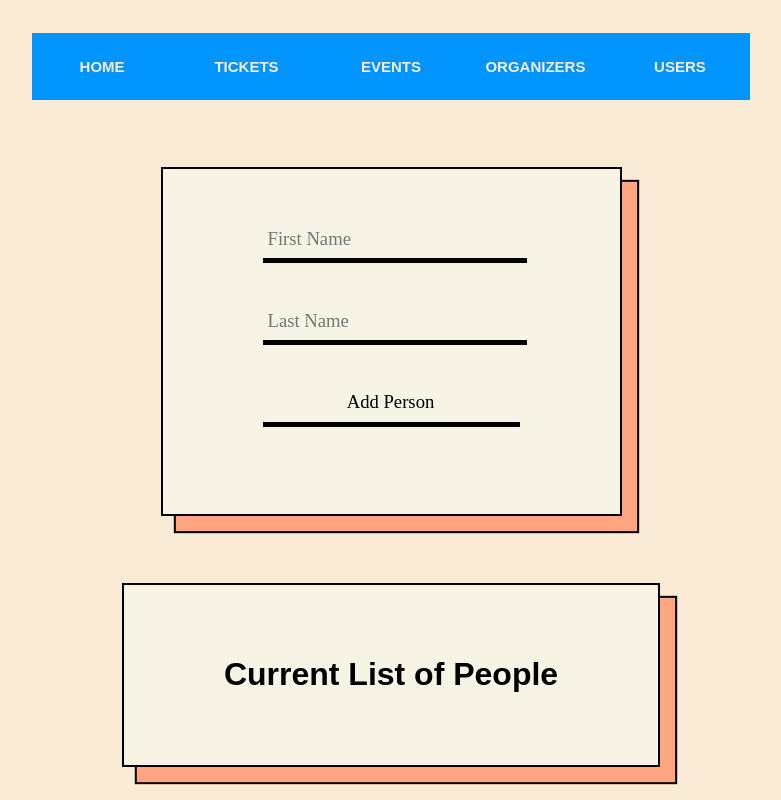
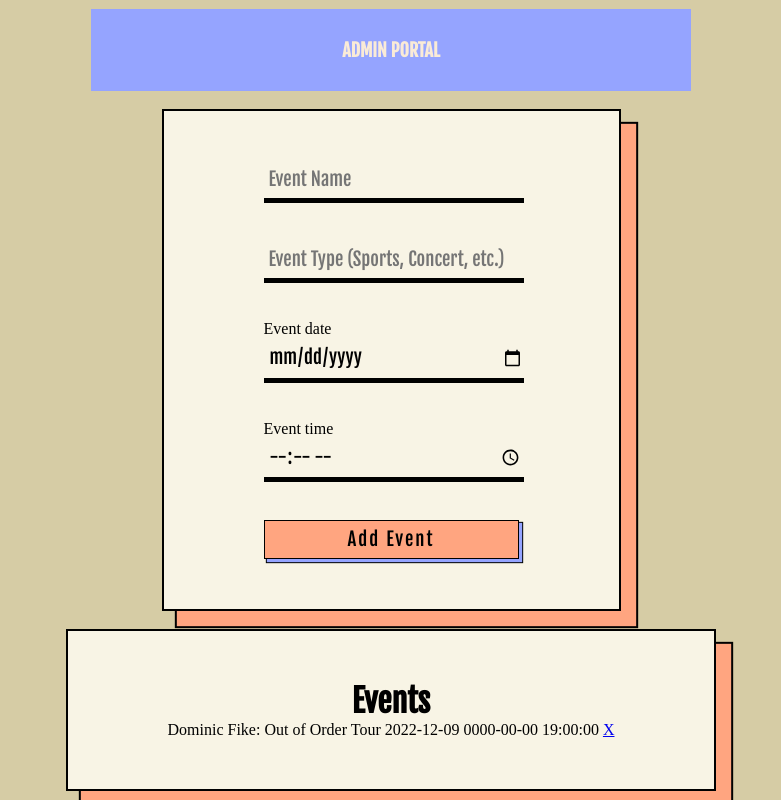
Before and after one commit to justingales/The-Other-Guys-Project, a PHP site: page / in a window 1280 px wide. Shown: the whole page, without its empty margins (249-1030 px from the left). Run offline with PHP 8.4, Linux system fonts and the light colour scheme; data comes from the database, SQL or seed files in the repository; data that the repository does not hold is empty.

Commit message:
updated php in website to add events

```diff
--- a/index.php
+++ b/index.php
@@ -8,80 +8,69 @@
 
     <link rel="stylesheet" href="style.css" />
 
-    <title>Database</title>
+    <title>Event Finder</title>
 
 </head>
-
-<body>
 
     <div class="navbar">
 
         <ul>
 
-            <li><a href="#">Home</a></li>
-
-            <li><a href="#">Tickets</a></li>
-
-            <li><a href="#">Events</a></li>
-
-            <li><a href="#">Organizers</a></li>
-
-            <li><a href="#">Users</a></li>
+            <li><a href="#">Admin Portal</a></li>
 
         </ul>
 
     </div>
 
-    <div class="contact-us">
+    <div class="events">
   <form>
-    <input name="fname" placeholder="First Name" required="" type="text" />
-    <input name="lname" placeholder="Last Name" required="" type="text" />
-    <input type="submit" class="button" value="Add Person">
+    <input name="eventName" placeholder="Event Name" required="" type="text" />
+    <input name="eventType" placeholder="Event Type (Sports, Concert, etc.)" required="" type="text" />
+    <label for="eventDate">Event date</label> <span id="date-format"></span>
+    <input name = "eventDate" type="date" id="date" placeholder= "Event Date" aria-describedby="date-format"/>
+    <label for="time">Event time</label>
+    <input name="eventTime" id="time" placeholder="Event Time" required="" type="time" />
+    <input type="submit" class="button" value="Add Event">
   </form>
     </div>
 
-    <div class="contact-us">
-<h1> Current List of People</h1>
+    <div class="events">
+<h1>Events</h1>
 
 <?php
 
 $servername = "localhost";
 $username = "user";
 $password = "pass";
-$dbname = "Event Finder DB";
+$dbname = "EventFinder";
 
 $conn = new mysqli($servername, $username, $password, $dbname);
 if ($conn->connect_error) {
   die("connection failed: " . $conn->connect_error);
 }
 
-// Check to see if fname and lname exist before we insert
-if (isset ($_GET['fname'] ) and isset ($_GET['lname'] ))
+if (isset ($_GET['eventName'] ) || isset ($_GET['eventType'] ) || isset ($_GET['eventDate'] ) || isset ($_GET['eventTime'] ))
 {
-$insert_query = "INSERT INTO people (first_name, last_name) VALUES( \"" . $_GET['fname'] . "\",\"" . $_GET['lname'] . "\");";
-
+$insert_query = "INSERT INTO Events (EVENT_NAME, EVENT_TYPE, EVENT_DATE, EVENT_TIME) VALUES( \"" . $_GET['eventName'] . "\",\"" . $_GET['eventType'] . "\",\"" . $_GET['eventDate'] ."\",\"" . $_GET['eventTime'] ."\");";
 $result = $conn->query($insert_query);
 
 }
 
-//
-// Check to see if fname and lname exist before we insert
 if (isset ($_GET['delete_id'] )){
-$delete_query = "DELETE FROM people WHERE person_id=" . $_GET['delete_id'] . ";";
+$delete_query = "DELETE FROM EVENTS WHERE EVENT_ID=" . $_GET['delete_id'] . ";";
 $result = $conn->query($delete_query);
-echo "Debug message: deleted user " .$_GET['delete_id'] . "</br>";
+echo "Deleted user " .$_GET['delete_id'] . "</br>";
 }
 
-$select_query = "SELECT * FROM people;";
+$select_query = "SELECT * FROM EVENTS;";
 $result = $conn->query($select_query);
 
 if ($result->num_rows > 0) {
   while($row = $result->fetch_assoc()){
-    echo $row['first_name'] . " " . $row['last_name'] . " <a href=?delete_id=" . $row['person_id'] . "> X</a> </br>";
+    echo $row['EVENT_NAME'] . " " . $row['EVENT_TYPE'] . " " . $row['EVENT_DATE'] . " " . $row['EVENT_TIME'] ." <a href=?delete_id=" . $row['EVENT_ID'] . "> X</a> </br>";
   }
 }
 
 ?>
         </div>
-</body>
 </html>
--- a/style.css
+++ b/style.css
@@ -1,17 +1,24 @@
+/* copied from https://codepen.io/rickyeckhardt/pen/poJwRRb and slightly modified */
+
+@import url("https://fonts.googleapis.com/css?family=Fjalla+One&display=swap");
+* {
+  margin: 0;
+  padding: 0;
+}
+
 body {
-    margin:0;
-    padding:0;
-    background-color: antiquewhite;
-    font-family:Arial;
-    width: 100vw;
-    height: 100vh;
-    display: grid;
-    align-items: center;
-    justify-items: center;
+    background: #D6CCA5;
+  background-size: cover;
+  width: 100vw;
+  height: 100vh;
+  display: grid;
+  align-items: center;
+  justify-items: center;
 }
+
 .navbar ul{
     list-style: none;
-    background: #0094ff;
+    background: #95a4ff;
     padding: 0;
     margin:0;
     text-align: center;
@@ -24,21 +31,25 @@ body {
     color: antiquewhite;
     width: 100px;
     display: block;
-    padding: 25px 20px;
-    font-size:15px;
+    padding: 30px 250px;
+    margin-top : 0px;
+    font-size: 18px;
     text-transform: uppercase;
     font-weight: bold;
     text-align: center;
+    font-family: "Fjalla One";
 }
 .navbar a:hover{
     background: #ff00dc;
 }
-.contact-us {
+
+.events {
   background: #f8f4e5;
   padding: 50px 100px;
   border: 2px solid black;
   box-shadow: 15px 15px 1px #ffa580, 15px 15px 1px 2px black;
 }
+
 input {
   display: block;
   width: 100%;
@@ -57,6 +68,7 @@ input {
 
 input:focus {
   border-bottom: 5px solid #ffa580;
+}
 
 .button {
   display: block;
```
Also changed, not shown: EventFinder.sql (renamed from Event Finder DB.sql, +8 -9 lines).
